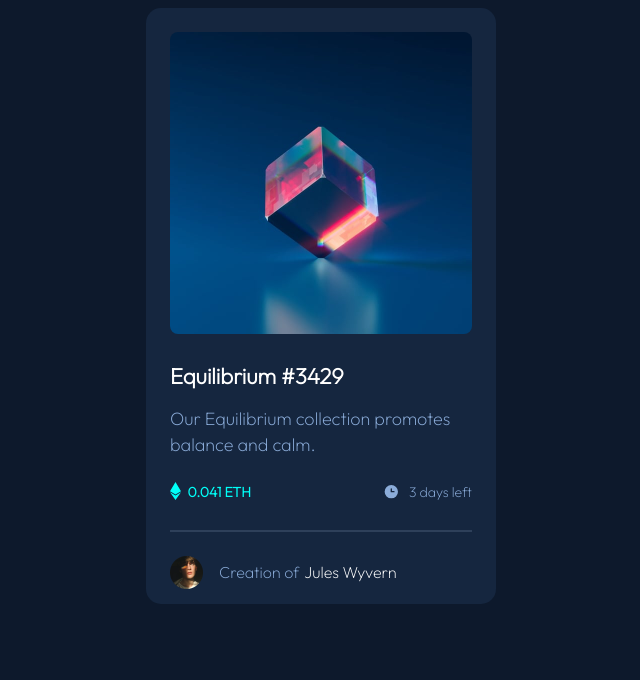
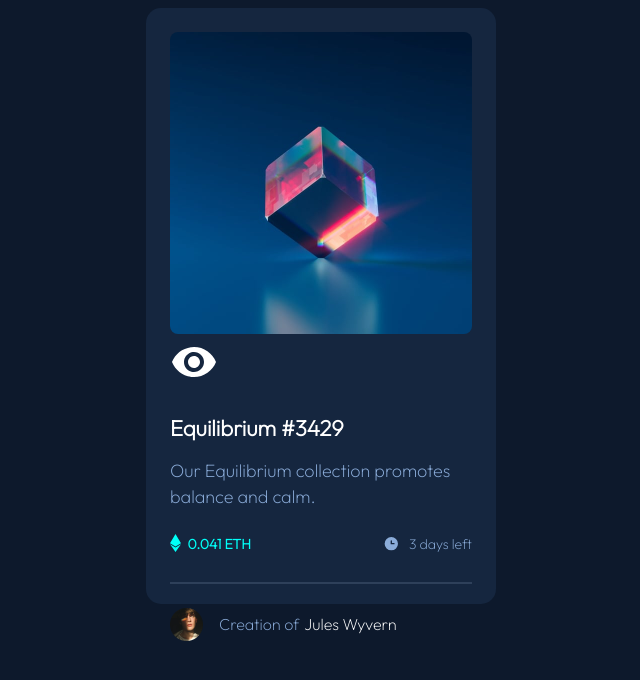
Before and after one commit to beqa200/NFT-Card, a plain HTML site: page index.html in a window 1280 px wide. Shown: the whole page, without its empty margins (319-959 px from the left). Drawn offline with Linux system fonts and the light colour scheme.

Commit message:
Update index.html

```diff
--- a/index.html
+++ b/index.html
@@ -8,8 +8,13 @@
 
   <body>
     <div class="main">
-      <img class="photo" src="./images/image-equilibrium.jpg" />
-      <h1>Equilibrium #3429</h1>
+      <div class="hover">
+        <img class="photo" src="./images/image-equilibrium.jpg" />
+        <img src="./images/icon-view.svg" class="view" />
+      </div>
+      <div class="h1inline">
+        <h1>Equilibrium #3429</h1>
+      </div>
       <p class="txt">Our Equilibrium collection promotes balance and calm.</p>
 
       <div class="horizontal">
@@ -39,7 +44,9 @@
       <div class="author">
         <img src="./images/image-avatar.png" />
         <p class="p1">Creation of</p>
-        <p class="p2">Jules Wyvern</p>
+        <div class="p2">
+          <span>Jules Wyvern</span>
+        </div>
       </div>
     </div>
   </body>
```
